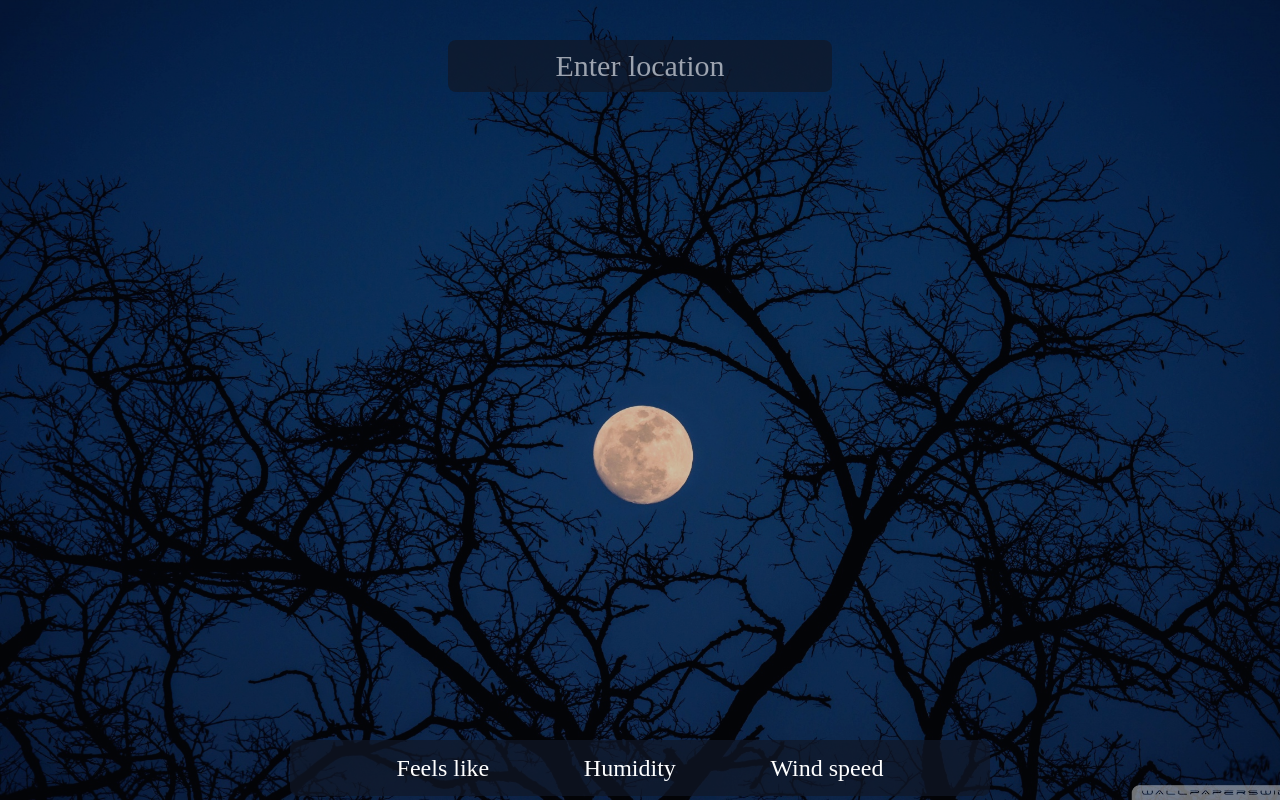
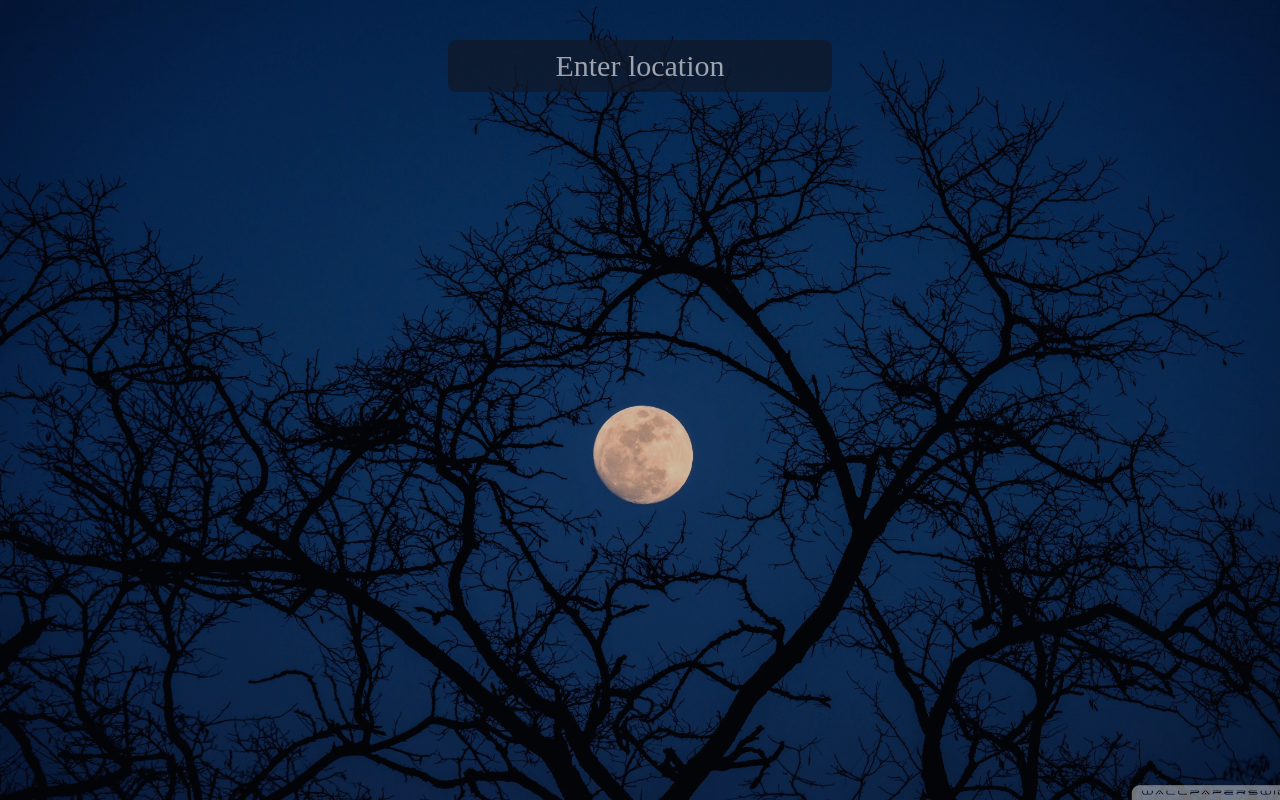
Before and after one commit to Leniwysid/weather-api-app, a React (Create React App) app: page / in a window 1280 px wide. Built offline with nearby package versions, Linux system fonts and the light colour scheme.

Commit message:
Update App.js

```diff
--- a/src/App.js
+++ b/src/App.js
@@ -46,10 +46,13 @@
               ""
             )}
           </div>
+          {data.main ? (
             <div className="flex justify-evenly max-w-[700px] mx-auto rounded-lg p-3 bg-gray-900/70">
               <div>
                 {data.main ? (
-                <p className="font-bold">{data.main.feels_like.toFixed()} ℃</p>
+                  <p className="font-bold">
+                    {data.main.feels_like.toFixed()} ℃
+                  </p>
                 ) : (
                   ""
                 )}
@@ -72,6 +75,9 @@
                 <p className="text-2xl">Wind speed</p>
               </div>
             </div>
+          ) : (
+            ""
+          )}
         </div>
       </div>
     </div>
```
Lines whose indentation alone changed are shown as unchanged.
